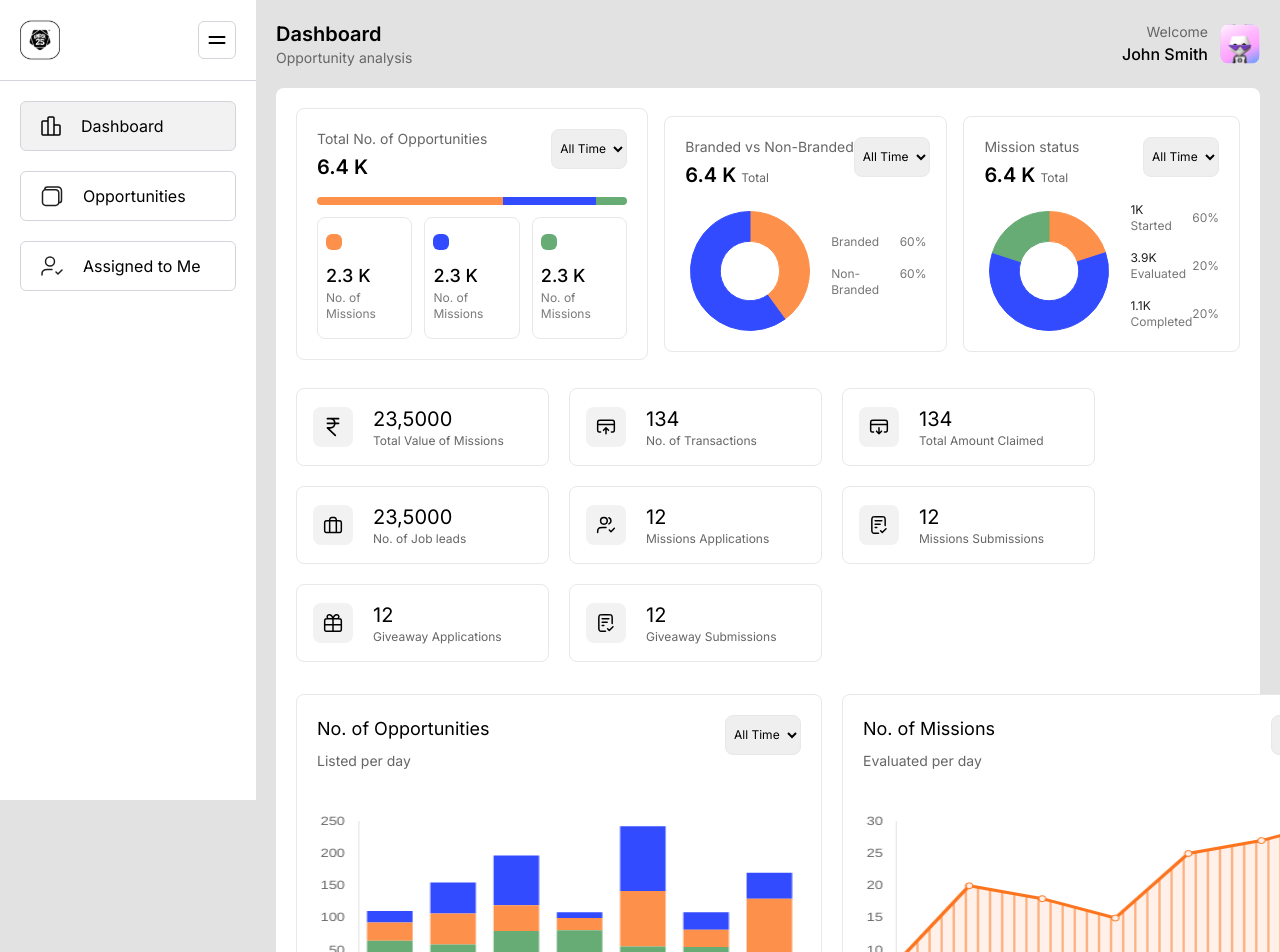
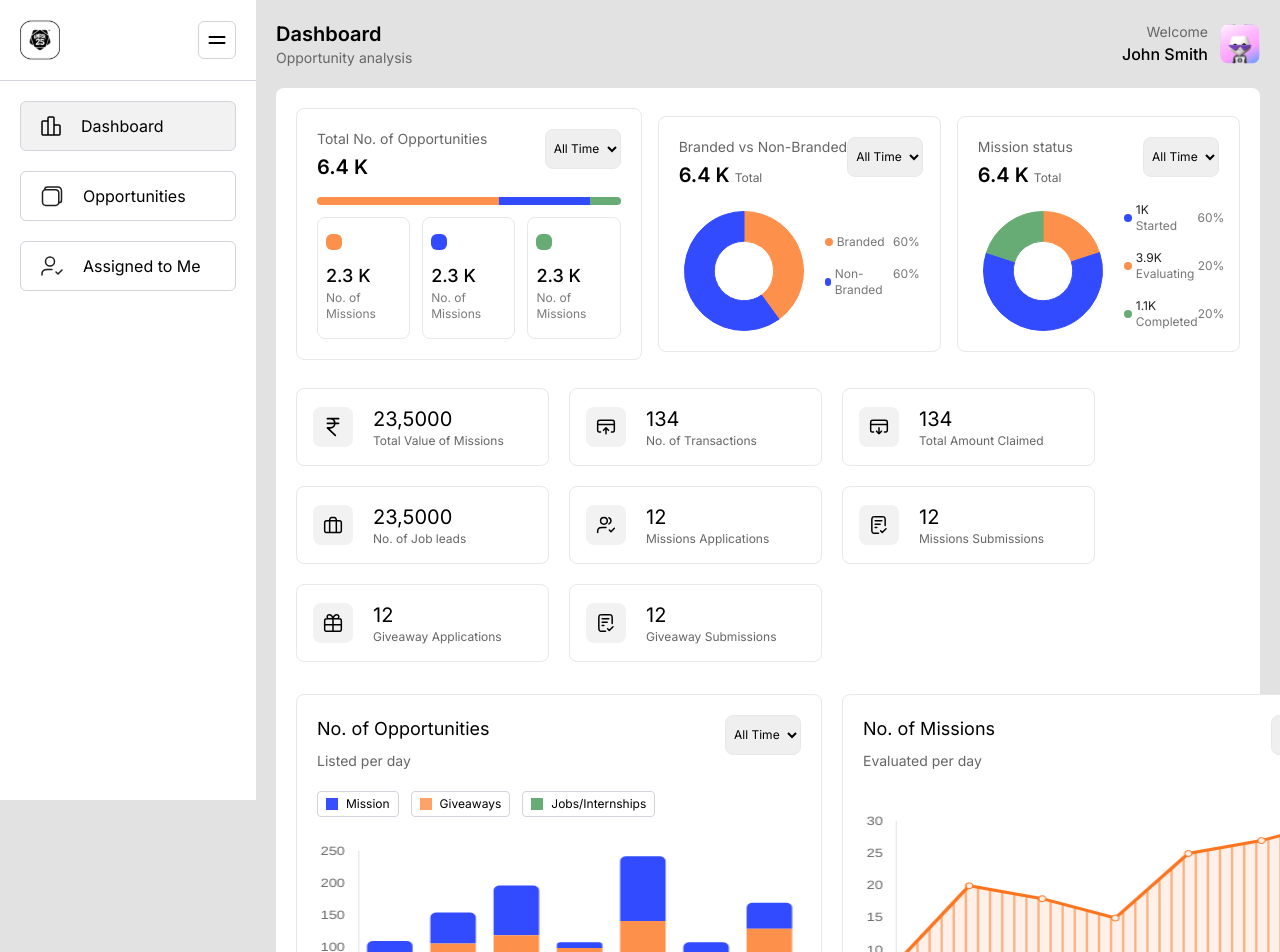
Before and after one commit to Amit-Sagar/Collective-Task, a Next.js app: page / in a window 1280 px wide. Shown: the top 952 px of the page. Built offline with nearby package versions, Linux system fonts and the light colour scheme.

Commit message:
Fixed ui issues

```diff
--- a/src/app/layout.js
+++ b/src/app/layout.js
@@ -2,7 +2,7 @@
 import { Inter } from "next/font/google";
 import "./globals.css";
 import Sidebar from "@/components/Sidebar";
-import { useState } from "react";
+import { useEffect, useState } from "react";
 import assets from "@/assets";
 
 const inter = Inter({ subsets: ["latin"] });
@@ -36,6 +36,16 @@ const sidebarList = [
 export default function RootLayout({ children }) {
   const [selectedMenu, setSelectedMenu] = useState(1)
 
+  useEffect(() => {
+    if (window.location.pathname.includes('opportunity')) {
+      setSelectedMenu(2)
+    } else if (window.location.pathname.includes('assigned-task')) {
+      setSelectedMenu(3)
+    } else {
+      setSelectedMenu(1)
+    }
+  }, [])
+
   return (
     <html lang="en">
       <body className={inter.className} style={{ background: "#E2E2E2" }}>
--- /dev/null
+++ b/src/app/login/page.jsx
@@ -0,0 +1,7 @@
+import React from "react";
+
+const Login = () => {
+  return <div></div>;
+};
+
+export default Login;
--- a/src/app/opportunity/page.jsx
+++ b/src/app/opportunity/page.jsx
@@ -70,6 +70,7 @@ const Opportunity = () => {
       },
     },
   ];
+
   const ROWS = [
     {
       name: "Areate a Reel for Gujrat Tourism on Instagram",
@@ -332,6 +333,7 @@ const Opportunity = () => {
       icon: assets.images.snapChat,
     },
   ];
+
   return (
     <div>
       <Header showBtn />
--- a/src/app/page.js
+++ b/src/app/page.js
@@ -58,6 +58,7 @@ const MID_SECTION_DATA = [
 ]
 
 export default function Home() {
+
   let brandData = [
     {
       label: "Branded",
@@ -72,6 +73,7 @@ export default function Home() {
       cutout: "50%",
     },
   ];
+
   let missionData = [
     {
       label: "Started",
@@ -92,6 +94,7 @@ export default function Home() {
       cutout: "50%",
     },
   ];
+
   return (
     <div className="w-full mr-3">
       <Header />
@@ -126,11 +129,11 @@ export default function Home() {
               <DoughnutChart data={brandData} />
               <div className="w-full flex flex-col gap-4">
                 <div className="flex justify-between text-xs text-[#767676] w-full">
-                  <p> Branded</p>
+                  <div className="flex gap-1 items-center"><div className="w-2 h-2 bg-[#FD904B] rounded"></div> Branded</div>
                   <p>60%</p>
                 </div>
                 <div className="flex justify-between text-xs text-[#767676] w-full">
-                  <p > Non-Branded</p>
+                  <div className="flex gap-1 items-center"><div className="w-2 h-2 bg-[#334BFF] rounded"></div> Non-Branded</div>
                   <p >60%</p>
                 </div>
               </div>
@@ -141,23 +144,32 @@ export default function Home() {
               <DoughnutChart data={missionData} />
               <div className="w-full flex flex-col gap-4">
                 <div className="flex justify-between items-center text-xs text-[#767676] w-full">
+                  <div className="flex gap-1 items-center">
+                    <div className="w-2 h-2 bg-[#334BFF] rounded"></div>
                     <div>
                       <p className="text-[#1F1F1F]">1K</p>
                       <p> Started</p>
                     </div>
+                  </div>
                   <p>60%</p>
                 </div>
                 <div className="flex justify-between items-center text-xs text-[#767676] w-full">
+                  <div className="flex items-center gap-1">
+                    <div className="w-2 h-2 bg-[#FD904B] rounded"></div>
                     <div>
                       <p className="text-[#1F1F1F]">3.9K</p>
-                    <p > Evaluated</p>
+                      <p > Evaluating</p>
+                    </div>
                   </div>
                   <p >20%</p>
                 </div>
                 <div className="flex justify-between items-center text-xs text-[#767676] w-full">
+                  <div className="flex items-center gap-1">
+                    <div className="w-2 h-2 bg-[#67AB75] rounded"></div>
                     <div>
                       <p className="text-[#1F1F1F]">1.1K</p>
                       <p > Completed</p>
+                    </div>
                   </div>
                   <p >20%</p>
                 </div>
@@ -165,6 +177,7 @@ export default function Home() {
             </div>
           </TopCard>
         </div>
+
         <div className="flex flex-wrap gap-5 mt-7">
           {MID_SECTION_DATA.map((item) => <MidSectionCard key={item.id} img={item.img} title={item.title} subTitle={item.subTitle} />)}
         </div>
@@ -180,7 +193,21 @@ export default function Home() {
                 <option>All Time</option>
               </select>
             </div>
-            <div className="mt-10">
+            <div className="flex gap-3 items-center mt-5">
+              <div className="flex gap-2 items-center text-xs border border-gray-300 px-2 py-1 rounded">
+                <div className="w-3 h-3 bg-[#374EFF]"></div>
+                <p>Mission</p>
+              </div>
+              <div className="flex gap-2 items-center text-xs border border-gray-300 px-2 py-1 rounded">
+                <div className="w-3 h-3 bg-[#FDA268]"></div>
+                <p>Giveaways</p>
+              </div>
+              <div className="flex gap-2 items-center text-xs border border-gray-300 px-2 py-1 rounded">
+                <div className="w-3 h-3 bg-[#67AB75]"></div>
+                <p>Jobs/Internships</p>
+              </div>
+            </div>
+            <div className="mt-6">
               <BarChart />
             </div>
           </Card>
--- a/src/assets/index.js
+++ b/src/assets/index.js
@@ -21,6 +21,8 @@ const assets = {
     images: {
         snapChat: require('@/assets/images/snapchat-logo.png').default,
         sorting: require('@/assets/images/sorting-icon.png').default,
+        loginBg: require('@/assets/images/Background.png').default,
+        loginImage: require('@/assets/images/Asset.png').default,
     }
 }
 
--- a/src/components/Header.jsx
+++ b/src/components/Header.jsx
@@ -12,12 +12,14 @@ const Header = ({ showBtn }) => {
           <p className="text-[#666666] text-sm">Opportunity analysis</p>
         </div>
       )}
-      <div className="flex items-center gap-4">
+      <div
+        className={`flex items-center gap-4 ${showBtn && "w-full justify-end"}`}
+      >
         {showBtn && (
           <Button
             icon={assets.icons.plusIcon}
             title="Create Mission"
-            classes="bg-black text-white p-2 px-4 rounded-lg"
+            classes="bg-black text-white p-2 px-4 rounded-lg text-sm"
           />
         )}
         <div className="flex items-center gap-3">
--- a/src/components/charts/AreaChart.jsx
+++ b/src/components/charts/AreaChart.jsx
@@ -12,6 +12,7 @@ import {
   Filler,
 } from "chart.js";
 import { Line } from "react-chartjs-2";
+import { createPattern } from "@/utils/patternCreator";
 
 ChartJS.register(
   CategoryScale,
@@ -23,45 +24,6 @@ ChartJS.register(
   Legend,
   Filler
 );
-
-const createPattern = (color, patternType, backgroundColor, ctx) => {
-  const size = 10;
-  const canvas = document.createElement("canvas");
-  canvas.width = size;
-  canvas.height = size;
-  const patternCtx = canvas.getContext("2d");
-  patternCtx.fillStyle = backgroundColor;
-  patternCtx.fillRect(0, 0, size, size);
-
-  switch (patternType) {
-    case "stripe":
-      patternCtx.strokeStyle = color;
-      patternCtx.lineWidth = 5;
-      patternCtx.beginPath();
-      patternCtx.moveTo(0, 0);
-      patternCtx.lineTo(size, size);
-      patternCtx.stroke();
-      break;
-    case "dot":
-      patternCtx.fillStyle = color;
-      patternCtx.beginPath();
-      patternCtx.arc(size / 2, size / 2, size / 4, 0, 2 * Math.PI);
-      patternCtx.fill();
-      break;
-    case "line":
-      patternCtx.strokeStyle = color;
-      patternCtx.lineWidth = 1;
-      patternCtx.beginPath();
-      patternCtx.moveTo(size / 2, 0);
-      patternCtx.lineTo(size / 2, size);
-      patternCtx.stroke();
-      break;
-    default:
-      break;
-  }
-
-  return ctx.createPattern(canvas, "repeat");
-};
 
 export const options = {
   plugins: {
--- a/src/components/charts/BarChart.jsx
+++ b/src/components/charts/BarChart.jsx
@@ -53,16 +53,19 @@ export const data = {
       label: "Dataset 1",
       data: [65, 59, 80, 81, 56, 55, 40],
       backgroundColor: "#67AB75",
+      borderRadius: 5,
     },
     {
       label: "Dataset 2",
       data: [28, 48, 40, 19, 86, 27, 90],
       backgroundColor: "#FD904B",
+      borderRadius: 5,
     },
     {
       label: "Dataset 3",
       data: [18, 48, 77, 9, 100, 27, 40],
       backgroundColor: "#334BFF",
+      borderRadius: 5,
     },
   ],
 };
--- /dev/null
+++ b/src/utils/patternCreator.js
@@ -0,0 +1,40 @@
+export const createPattern = (color, patternType, backgroundColor, ctx) => {
+    const size = 10;
+    const canvas = document.createElement("canvas");
+    canvas.width = size;
+    canvas.height = size;
+    const patternCtx = canvas.getContext("2d");
+    patternCtx.fillStyle = backgroundColor;
+    patternCtx.fillRect(0, 0, size, size);
+
+    switch (patternType) {
+        case "dot":
+            patternCtx.fillStyle = color;
+            patternCtx.beginPath();
+            patternCtx.arc(size / 2, size / 2, size / 4, 0, 2 * Math.PI);
+            patternCtx.fill();
+            break;
+        case "line":
+            patternCtx.strokeStyle = color;
+            patternCtx.lineWidth = 1;
+            patternCtx.beginPath();
+            patternCtx.moveTo(size / 2, 0);
+            patternCtx.lineTo(size / 2, size);
+            patternCtx.stroke();
+            break;
+        case "vertical-diagonal":
+            patternCtx.strokeStyle = color;
+            patternCtx.lineWidth = 1;
+            patternCtx.beginPath();
+            patternCtx.moveTo(size / 2, 0);
+            patternCtx.lineTo(0, size / 2);
+            patternCtx.moveTo(size, size / 2);
+            patternCtx.lineTo(size / 2, size);
+            patternCtx.stroke();
+            break;
+        default:
+            break;
+    }
+
+    return ctx.createPattern(canvas, "repeat");
+};
```
Also changed, not shown: src/assets/images/Asset.png (added), src/assets/images/Background.png (added). Lines whose indentation alone changed are shown as unchanged.
